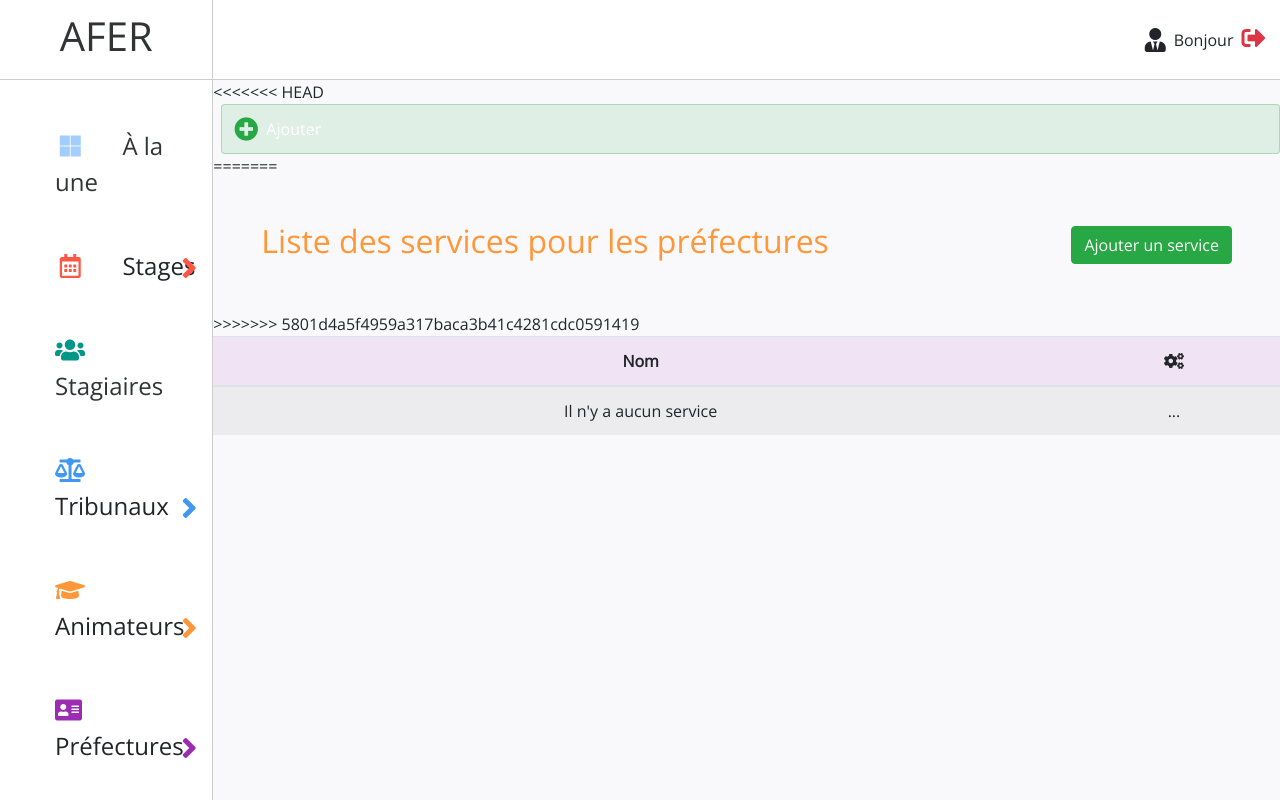
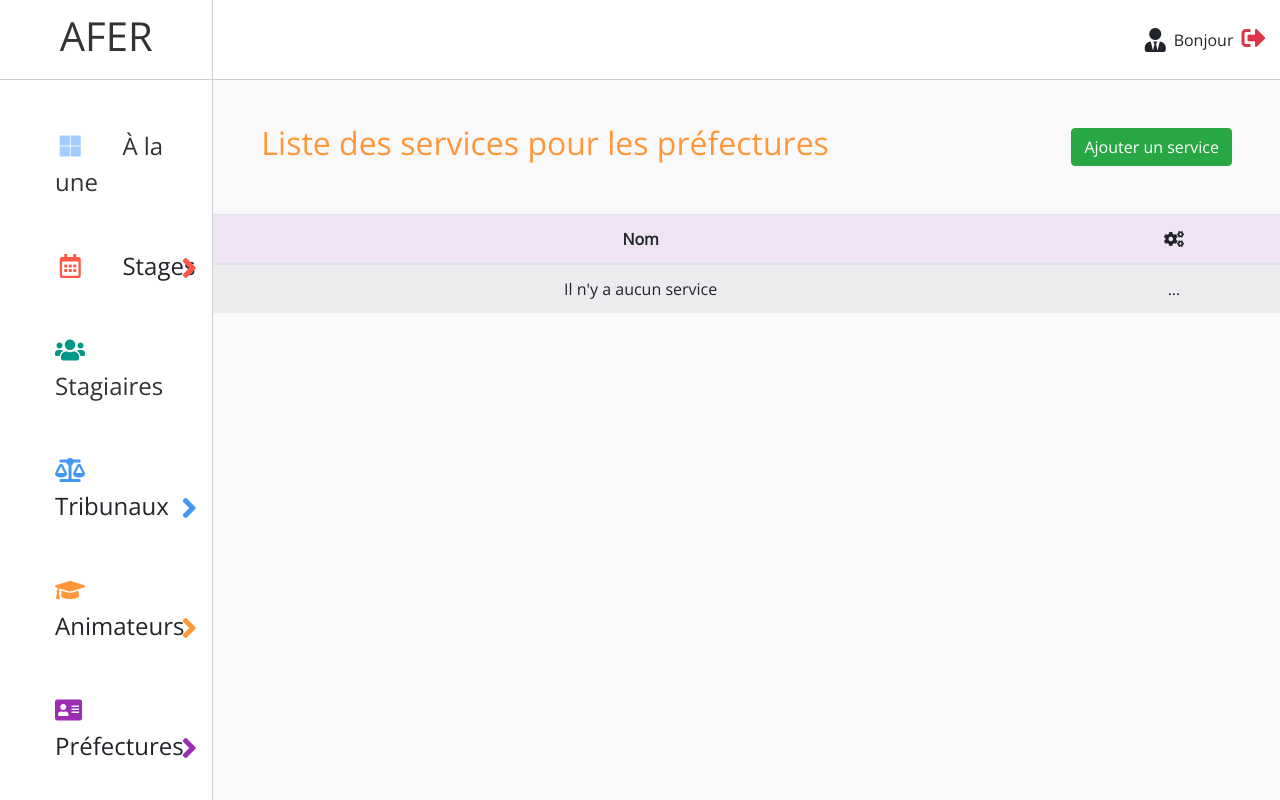
Before and after one commit to Valuminous/afer, a Symfony app: template templates/prefecture/service.html.twig in a window 1280 px wide. Run offline with Twig, Linux system fonts and the light colour scheme; the template is opened without the code that fills it, so the values that code supplies are empty; some libraries are stand-ins or nearby versions; some web fonts are replaced.

Commit message:
resolution de conflits

```diff
--- a/templates/prefecture/autorite.html.twig
+++ b/templates/prefecture/autorite.html.twig
@@ -2,15 +2,11 @@
 
 {% block body %}
 
-<<<<<<< HEAD
-<a href="{{ path('prefectureAutorite_ajouter') }}" class="btn text-white ml-2 add_icon d-flex align-items-center">Ajouter</a>
-=======
 <section class="prefecture">
     <div class="d-flex justify-content-between align-items-center">
         <h2 class="ml-5 h2_animateur">Liste des autorités pour les préfectures</h2>
         <a href="{{ path('prefectureAutorite_ajouter') }}" class="btn btn-success mt-5 mb-5 mr-5">Ajouter une autorité</a>
     </div>
->>>>>>> 5801d4a5f4959a317baca3b41c4281cdc0591419
 
     <table class="table table-striped">
         <thead>
--- a/templates/prefecture/prefecture.html.twig
+++ b/templates/prefecture/prefecture.html.twig
@@ -2,15 +2,11 @@
 
 {% block body %}
 
-<<<<<<< HEAD
-<a href="{{ path('prefecture_ajouter') }}" class="btn text-white ml-2 add_icon d-flex align-items-center">Ajouter</a>
-=======
 <section class="prefecture">
         <div class="d-flex justify-content-between align-items-center">
             <h2 class="ml-5 h2_animateur">Liste des préfectures</h2>
             <a href="{{ path('prefecture_ajouter') }}" class="btn btn-success mt-5 mb-5 mr-5">Ajouter une préfecture</a>
         </div>
->>>>>>> 5801d4a5f4959a317baca3b41c4281cdc0591419
 
     <table class="table table-striped">
         <thead>
--- a/templates/prefecture/service.html.twig
+++ b/templates/prefecture/service.html.twig
@@ -2,15 +2,11 @@
 
 {% block body %}
 
-<<<<<<< HEAD
-<a href="{{ path('prefectureService_ajouter') }}" class="btn text-white ml-2 add_icon d-flex align-items-center">Ajouter</a>
-=======
 <section class="prefecture">
     <div class="d-flex justify-content-between align-items-center">
         <h2 class="ml-5 h2_animateur">Liste des services pour les préfectures</h2>
         <a href="{{ path('prefectureService_ajouter') }}" class="btn btn-success mt-5 mb-5 mr-5">Ajouter un service</a>
     </div>
->>>>>>> 5801d4a5f4959a317baca3b41c4281cdc0591419
 
     <table class="table table-striped">
         <thead>
```
